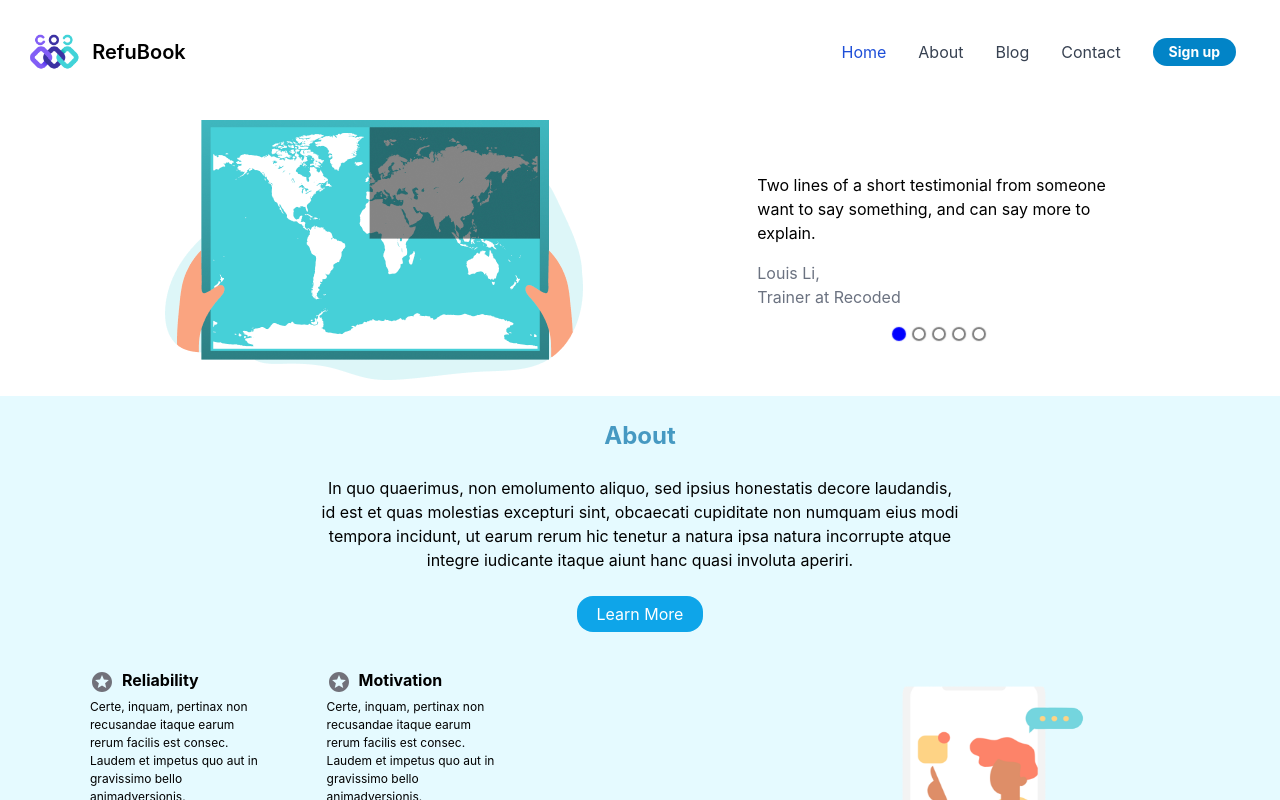
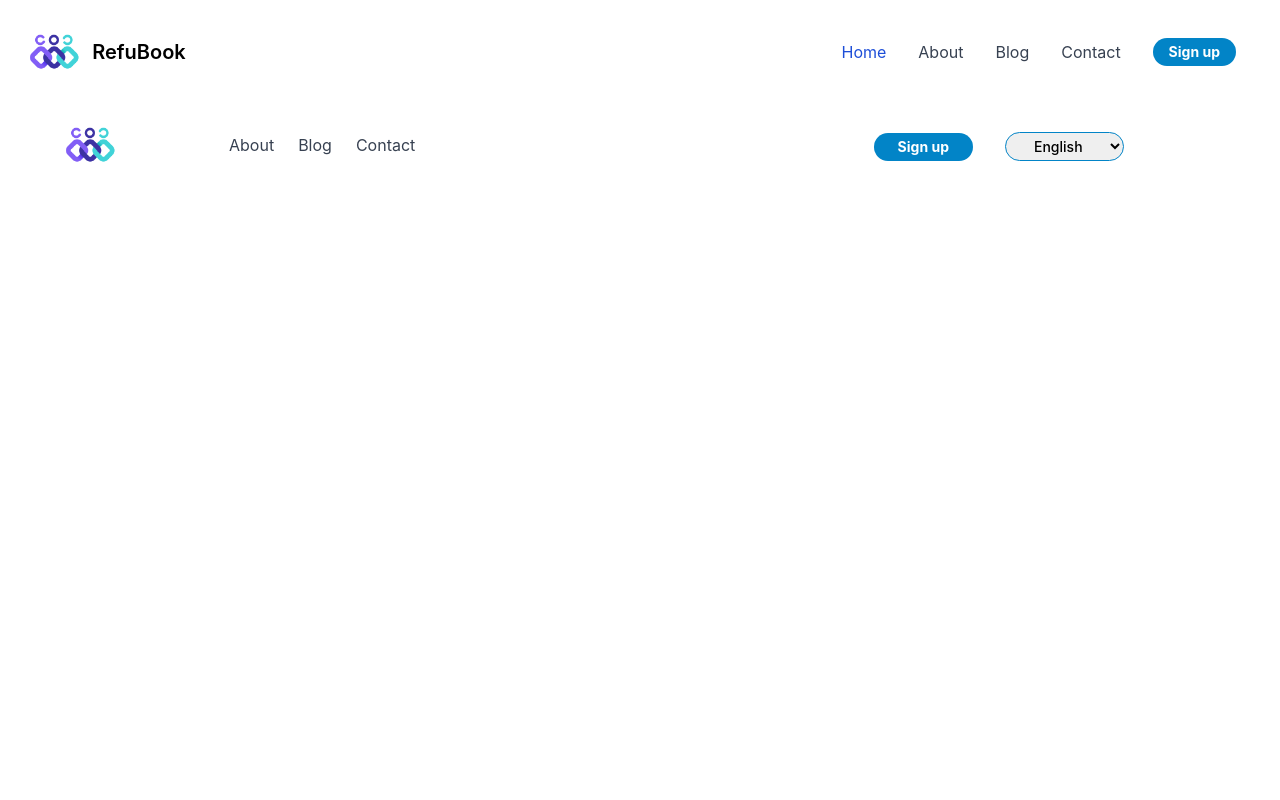
Before and after one commit to BaraaNazar/RefuBook, a React (Create React App) app: page / in a window 1280 px wide. Shown: the top 800 px of the page. Built offline with nearby package versions, Linux system fonts and the light colour scheme.

Commit message:
Done issue2 and 10

```diff
--- a/src/App.jsx
+++ b/src/App.jsx
@@ -5,6 +5,7 @@ import './App.css';
 import NavBar from './Components/home/navbar';
 import Home from './Containers/Home';
 // import { Switch, Route } from "react-router-dom";
+import Footer from './Components/home/footer';
 
 
 function App() {
@@ -15,7 +16,8 @@ function App() {
         <Routes>
           <Route path="/Home" element={<Home />} />
         </Routes>
-      <Home />
+
+      <Footer/>
     </div>
   );
 }
--- a/src/Components/home/footer/index.js
+++ b/src/Components/home/footer/index.js
@@ -0,0 +1,91 @@
+import { NavLink } from 'react-router-dom';
+import Logo from '../../../RefuBook-Logo.png';
+
+function Footer() {
+  return (
+    <footer className="flex flex-col md:flex-row items-center justify-center md:justify-between flex-wrap bg-white p-2 lg:px-16">
+      <div className="mx-auto xl:pr-8 mt-5 md:mt-1 mb-5 md:mb-1 flex justify-center items-center flex-shrink-0 text-white justify-center">
+        <NavLink
+          to="/home"
+          className="flex  md:block md:w-auto tracking-tight "
+        >
+          <img src={Logo} className="h-6 mr-3 sm:h-9 " alt="Flowbite Logo" />
+        </NavLink>
+      </div>
+
+      <div className="w-full block flex-grow lg:flex lg:items-center lg:w-auto">
+        <ul className="flex justify-center">
+          <li className="mr-6">
+            <NavLink
+              to="/home"
+              className="text-base font-normal hover:underline block py-2 pl-3 pr-4 text-white rounded md:bg-transparent text-gray-700 md:p-0 dark:text-white md:hover:text-blue-700"
+              aria-current="page"
+            >
+              Home
+            </NavLink>
+          </li>
+          <li className="mr-6">
+            <NavLink
+              to="/about"
+              className="text-base font-normal hover:underline block py-2 pl-3 pr-4 text-gray-700 rounded hover:bg-gray-100 md:hover:bg-transparent md:border-0 md:hover:text-blue-700 md:p-0 dark:text-gray-400 md:dark:hover:text-white dark:hover:bg-gray-700 dark:hover:text-white md:dark:hover:bg-transparent"
+            >
+              About
+            </NavLink>
+          </li>
+          <li className="mr-6">
+            <NavLink
+              to="/blog"
+              className="text-base font-normal hover:underline block py-2 pl-3 pr-4 text-gray-700 rounded hover:bg-gray-100 md:hover:bg-transparent md:border-0 md:hover:text-blue-700 md:p-0 dark:text-gray-400 md:dark:hover:text-white dark:hover:bg-gray-700 dark:hover:text-white md:dark:hover:bg-transparent"
+            >
+              Blog
+            </NavLink>
+          </li>
+          <li className="mr-6">
+            <NavLink
+              to="/contact"
+              className="text-base font-normal hover:underline block py-2 pl-3 pr-4 text-gray-700 rounded hover:bg-gray-100 md:hover:bg-transparent md:border-0 md:hover:text-blue-700 md:p-0 dark:text-gray-400 md:dark:hover:text-white dark:hover:bg-gray-700 dark:hover:text-white md:dark:hover:bg-transparent"
+            >
+              Contact
+            </NavLink>
+          </li>
+        </ul>
+      </div>
+
+      <div className="mx-auto mt-10 md:mt-1 px-16 flex lg:justify-center">
+        <div>
+          <div className="flex justify-between">
+            <div className="flex justify-between items-center mr-3 ml-3">
+              <ul className="flex  items-center  p-4 mt-4  md:flex-row md:space-x-8 md:mt-0 md:text-sm md:font-medium md:border-0  dark:bg-gray-800 md:dark:bg-gray-900 dark:border-gray-700">
+                <li>
+                  <button
+                    type="button"
+                    className="bg-sky-600 hover:bg-sky-400 text-white font-bold py-1 px-6  rounded-full "
+                    href="/signUp"
+                  >
+                    Sign up
+                  </button>
+                </li>
+                <li>
+                  <select
+                    name="Languages"
+                    id="languages"
+                    className="dropdown rounded-full hover:bg-gray-200 py-1 px-6 border border-sky-600 "
+                  >
+                    <option value="english" className="border-sky-600 ">
+                      English
+                    </option>
+                    <option value="arabic" className="border-sky-600 ">
+                      Arabic
+                    </option>
+                  </select>
+                </li>
+              </ul>
+            </div>
+          </div>
+        </div>
+      </div>
+    </footer>
+  );
+}
+
+export default Footer;
--- a/src/Components/home/home/index.js
+++ b/src/Components/home/home/index.js
@@ -0,0 +1,50 @@
+import React from 'react';
+import homepagepic from './homepic.png';
+
+function HomeBody() {
+  return (
+    <div className="flex flex-row space-x-0 mx-auto my-10 xl:my-0 md:my-8 px-4 md:px-16 xl:h-screen ">
+      <div className=" bodycontainer flex justify-center items-center lg:flex-row flex-col-reverse mx-auto my-10 xl:my-0 md:my-8 px-4 md:px-16    items-start md:text-center space-between w-screen m-10 px-4 pt-4 ">
+        <div className="flex flex-col items-center lg:items-start justufy-center md:px-0 ">
+          <div className=" w-80 h-24   ">
+            <p className="homebody  text-center lg:text-left py-8 text-blue-700 font-bold  w-full font-style: normal hover:underline font-semibold text-5xl  xl:text-6xl ">
+              RefuBook
+            </p>
+          </div>
+
+          <div className=" w-60 h-36  ">
+            <p className=" express text-center lg:text-left  py-3 text-orange-400 font-bold  w-full font-style: normal  hover:underline text-5xl  mb-6 lg:w-2/6 leading-none  xl:text-5xl">
+              {' '}
+              Express Freely
+            </p>
+          </div>
+          <div className="w-96 h-24 ">
+            <p className="hover:underline  text-center lg:text-left lg:w-3/5 lg:text-left mb-6  ">
+              Lorem ipsum dolor sit amet, consectetuer adipiscing elit, sed diam
+              nonummy nibh euismod tincidunt ut laoreet dolore magna aliquam
+              erat volutpat.{' '}
+            </p>
+          </div>
+          <div className="button text-left mt-10 ">
+            <button
+              type="button"
+              className=" signUp  justify-center block  mb-3  text-white bg-sky-600 rounded-full hover:underline font-bold py-1 px-4 "
+              href="/signUp"
+            >
+              Sign Up
+            </button>
+          </div>
+        </div>
+
+        <div className="mx-auto flex justify-center lg:justify-end ">
+          <img
+            src={homepagepic}
+            alt="homepic"
+            className="pic w-2/3 lg:w-full xl:w-auto "
+          />
+        </div>
+      </div>
+    </div>
+  );
+}
+export default HomeBody;
--- a/src/Containers/Home.js
+++ b/src/Containers/Home.js
@@ -3,10 +3,13 @@ import Testimonial from '../Components/home/testimonials';
 import About from '../Components/home/about';
 import Features from '../Components/home/features';
 import LatestStories from '../Components/home/stories';
+import HomeBody from '../Components/home/home';
+
 
 function Home() {
   return (
     <div>
+      <HomeBody/>
       <Testimonial />
       <About />
       <Features />
```
Also changed, not shown: src/Components/home/home/homepic.png (added), 1 other file (tests, documents, lock files or other folders).
